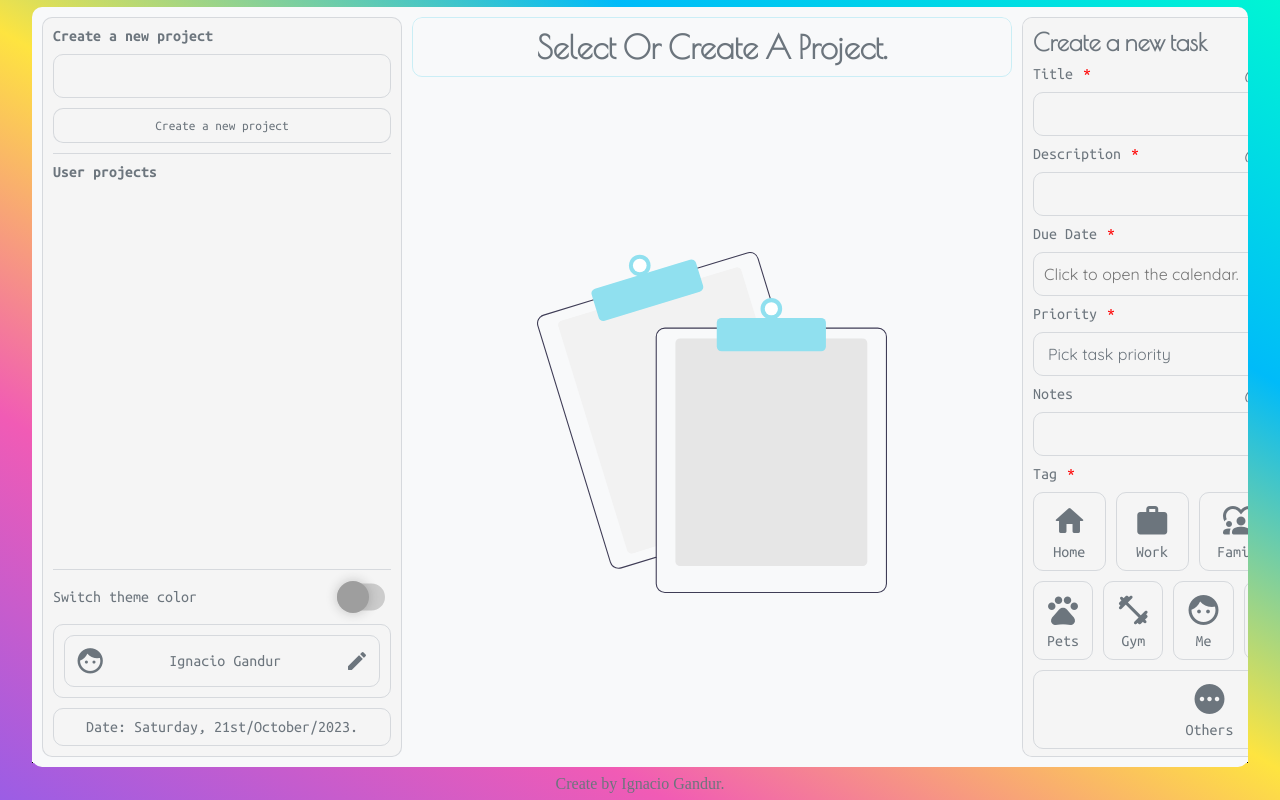
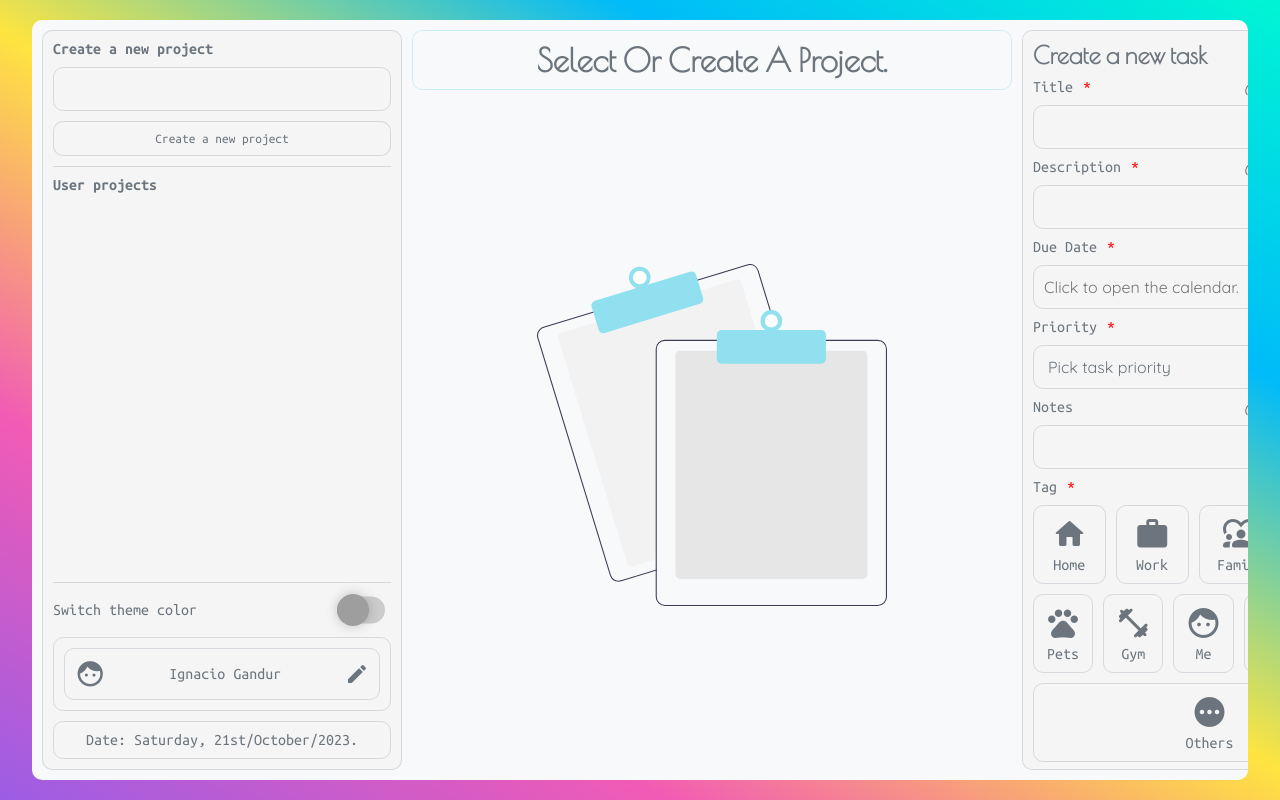
Before and after one commit to IgnacioGandur/task-tracker, a website built with webpack: page dist/index.html in a window 1280 px wide. Built offline with nearby package versions, Linux system fonts and the light colour scheme; grey boxes are pictures that could not be loaded.

Commit message:
Runned the last build in webpack

```diff
--- a/dist/index.html
+++ b/dist/index.html
@@ -7,7 +7,7 @@
     <link rel="stylesheet" href="https://cdn.jsdelivr.net/npm/flatpickr/dist/flatpickr.min.css">
     <link rel="stylesheet" type="text/css" href="https://npmcdn.com/flatpickr/dist/themes/dark.css" data-calendar-theme>
     <title>Task Tracker App | Ignacio Gandur</title>
-<link rel="icon" href="assets/favicon.png"><script defer src="bundle.js?a225a08e3393bb668d7a"></script></head>
+<link rel="icon" href="assets/favicon.png"><script defer src="bundle.js?fbf9d695ca11fcc0e952"></script></head>
 <body>
     <div id="app">
         <aside id="left">
@@ -152,8 +152,5 @@
             </form>
         </aside>
     </div>
-    <div class="author">
-        <p>Create by Ignacio Gandur.</p>
-    </div>
 </body>
 </html>
```
Also changed, not shown: 1 other file.
